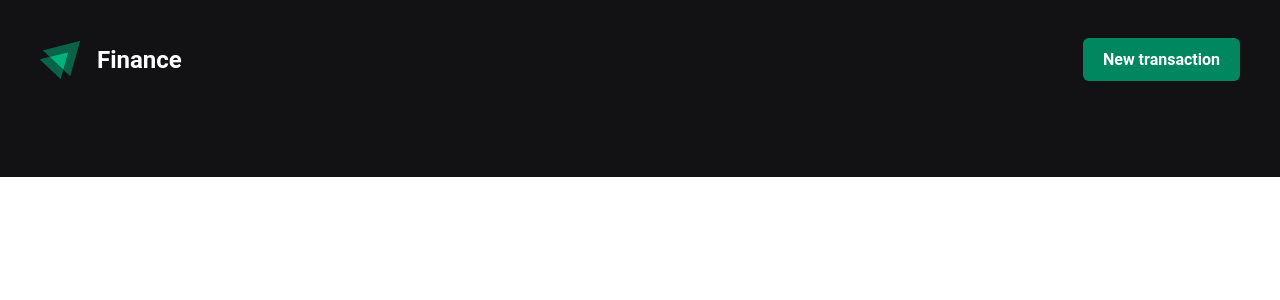
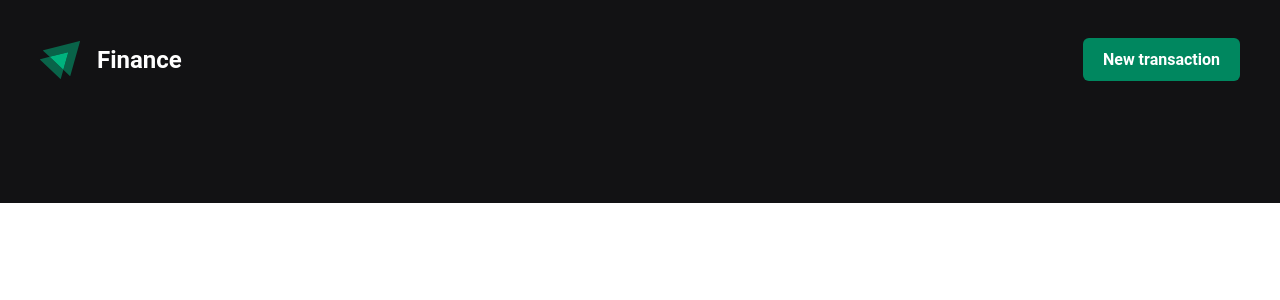
Before and after one commit to UlugbekAsadov/finance-app, a React (Create React App) app: page / in a window 1280 px wide. Shown: the top 300 px of the page. Built offline with nearby package versions, Linux system fonts and the light colour scheme.

Commit message:
feat: implemented header

```diff
--- a/src/components/header/header.css
+++ b/src/components/header/header.css
@@ -5,7 +5,7 @@
   display: flex;
   align-items: center;
   justify-content: space-between;
-  padding: 2.4rem 0 6rem;
+  padding: 2.4rem 0 7.6rem;
 }
 
 .header__logo {
```
